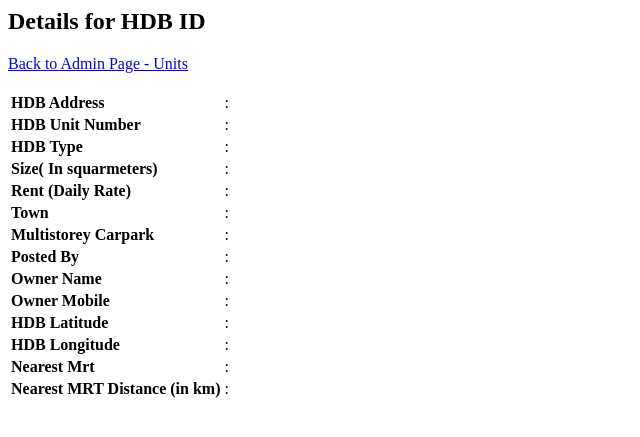
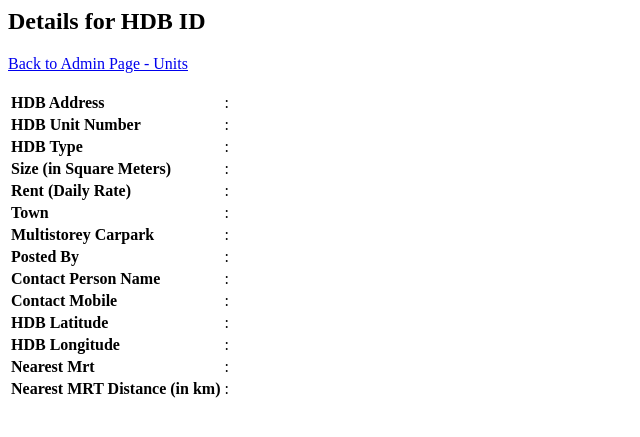
Before and after one commit to cliftonfelix/AirHDB, a Django app: template app/templates/app/viewunits.html in a window 1280 px wide. Shown: the top 437 px of the page, without its empty margins (0-640 px from the left). Run offline with Django 3.2, Linux system fonts and the light colour scheme; the template is opened without the code that fills it, so the values that code supplies are empty.

Commit message:
Update viewunits.html

```diff
--- a/app/templates/app/viewunits.html
+++ b/app/templates/app/viewunits.html
@@ -21,7 +21,7 @@
             <td> {{ unit.3 }} </td>
         </tr>
         <tr>
-            <th>Size( In squarmeters)</th>
+            <th>Size (in Square Meters)</th>
             <td>:</td>
             <td> {{ unit.4 }} </td>
         </tr>
@@ -46,12 +46,12 @@
             <td> {{ unit.8 }} </td>
         </tr>
         <tr>
-            <th>Owner Name</th>
+            <th>Contact Person Name</th>
             <td>:</td>
             <td> {{ unit.9 }} </td>
         </tr>
         <tr>
-            <th>Owner Mobile</th>
+            <th>Contact Mobile</th>
             <td>:</td>
             <td> {{ unit.10 }} </td>
         </tr>
```
